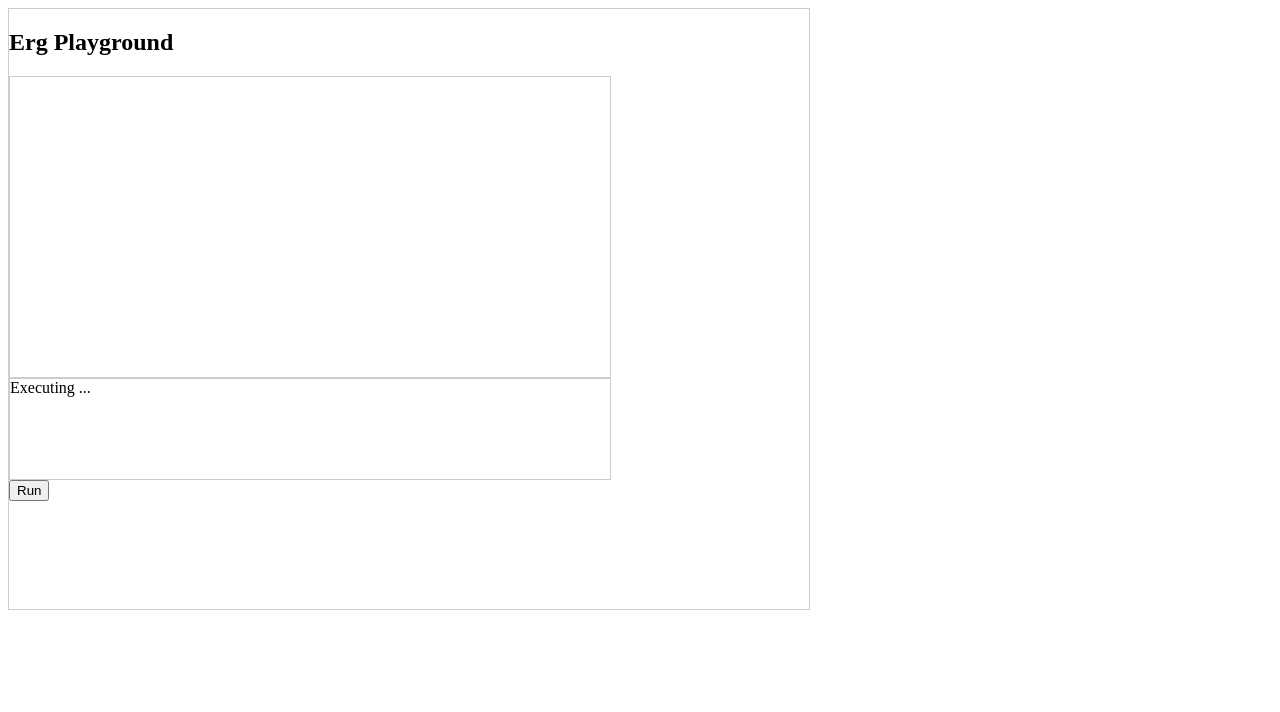
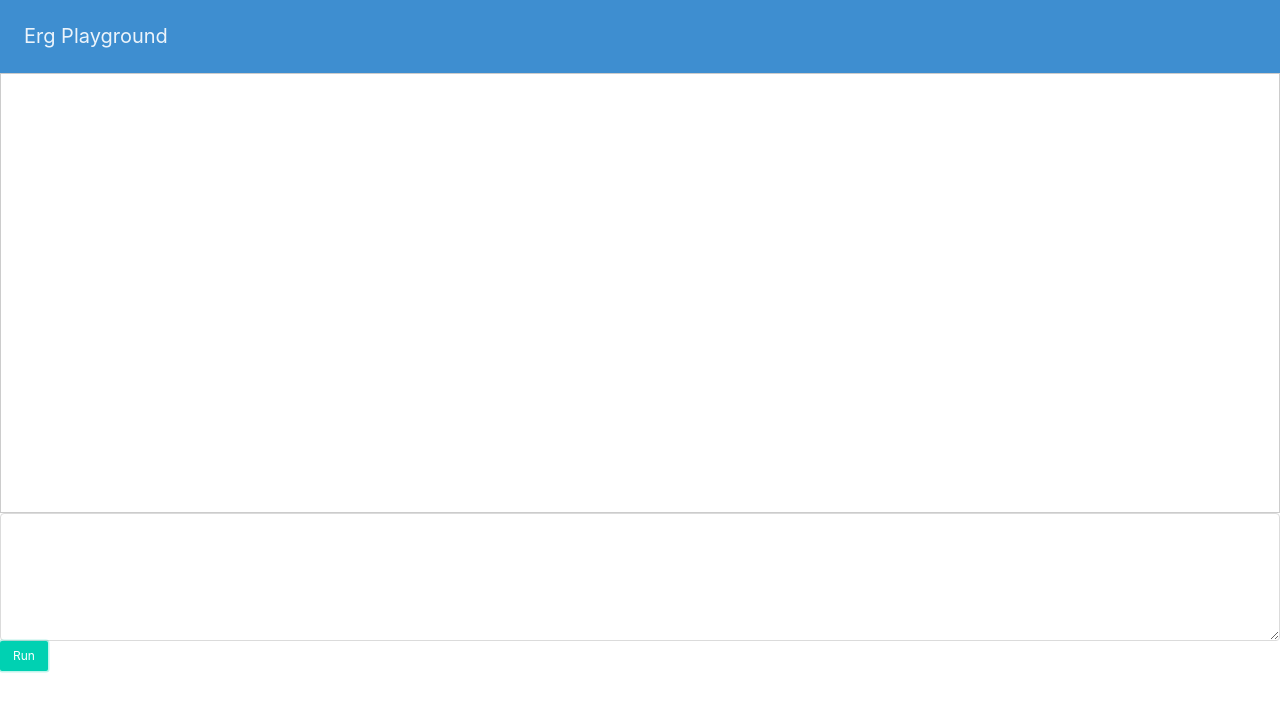
Before and after one commit to erg-lang/web-ide, a website built with webpack: page docs/index.html in a window 1280 px wide. Both pictures are taken after a click on the button "Run". Built offline with nearby package versions, Linux system fonts and the light colour scheme; what erg-playground, monaco-editor would draw is missing.

Commit message:
Design the site

```diff
--- a/script/index.css
+++ b/script/index.css
@@ -1,17 +1,19 @@
+@import "https://cdn.jsdelivr.net/npm/bulma@0.9.4/css/bulma.min.css";
+
 body {
-	width: 800px;
-	height: 600px;
-	border: 1px solid #ccc;
+	width: 100%;
+	height: 100%;
+	/* border: 1px solid #ccc; */
 }
 
 #editor {
-	width: 600px;
-	height: 300px;
+	/* width: 100%; */
+	height: 55vh;
 	border: 1px solid #ccc;
 }
 
 #result {
-	width: 600px;
-	height: 100px;
-	border: 1px solid #ccc;
+	/*width: 100%; */
+	height: 10vh;
+	/* border: 1px solid #ccc; */
 }
--- a/script/index.ts
+++ b/script/index.ts
@@ -2,6 +2,10 @@ import * as monaco from 'monaco-editor';
 import * as wasm from "erg-playground";
 
 import './index.css';
+
+function sleep(ms) {
+    return new Promise(resolve => setTimeout(resolve, ms));
+}
 
 // @ts-ignore
 self.MonacoEnvironment = {
@@ -13,10 +17,17 @@ self.MonacoEnvironment = {
 	}
 };
 
-var title = document.createElement('h2');
-title.id = 'title';
+var hero = document.createElement('section');
+hero.id = 'hero';
+hero.className = 'hero is-small is-info';
+document.body.appendChild(hero);
+var hero_body = document.createElement('div');
+hero_body.className = 'hero-body';
+hero.appendChild(hero_body);
+var title = document.createElement('p');
+title.className = 'subtitle';
 title.innerHTML = 'Erg Playground';
-document.body.appendChild(title);
+hero_body.appendChild(title);
 
 var edt = document.createElement('div');
 edt.id = 'editor';
@@ -28,8 +39,10 @@ var editor = monaco.editor.create(document.getElementById("editor"), {
     theme: 'vs-dark',
 });
 
-var res = document.createElement('div');
+var res = document.createElement('textarea');
 res.id = 'result';
+res.className = 'textarea';
+res.readOnly = true;
 document.body.appendChild(res);
 
 const dump = function (data) {
@@ -39,30 +52,37 @@ const clear = function () {
     res.innerHTML = "";
 };
 
-const run = function (_event) {
-    clear();
-    dump("Executing ...<br>");
-    var playground = wasm.Playground.new();
-    let code = editor.getValue();
-    playground.set_stdout(dump);
-    let result = playground.exec(code);
+var btn = document.createElement('button');
+btn.id = 'run-button';
+btn.className = 'button is-primary is-small';
+btn.innerHTML = 'Run';
+
+const handle_result = function(result, code) {
     if (result.startsWith("<<CompileError>>")) {
         result = result.replace("<<CompileError>>", "");
         // TODO: multiline error messages
         result = result.replace("1 | ", `1 | ${code}`);
         dump(result);
     } else if (result.startsWith("<<RuntimeError>>")) {
-        let codes = result.replace("<<RuntimeError>>", "").split("\n");
-        result = codes.join("<br>");
-        dump("runtime error caused:<br>");
+        result = result.replace("<<RuntimeError>>", "");
+        dump("runtime error caused:\n");
         dump(result);
     } else if (result.length > 0) {
         dump(result);
     }
+}
+
+const run = async function (_event) {
+    btn.className = 'button is-primary is-small is-loading';
+    await sleep(1);
+    clear();
+    var playground = wasm.Playground.new();
+    let code = editor.getValue();
+    playground.set_stdout(dump);
+    let result = playground.exec(code);
+    handle_result(result, code);
+    btn.className = 'button is-primary is-small';
 };
 
-var btn = document.createElement('button');
-btn.id = 'run-button';
-btn.innerHTML = 'Run';
 btn.addEventListener('click', run);
 document.body.appendChild(btn);
```
